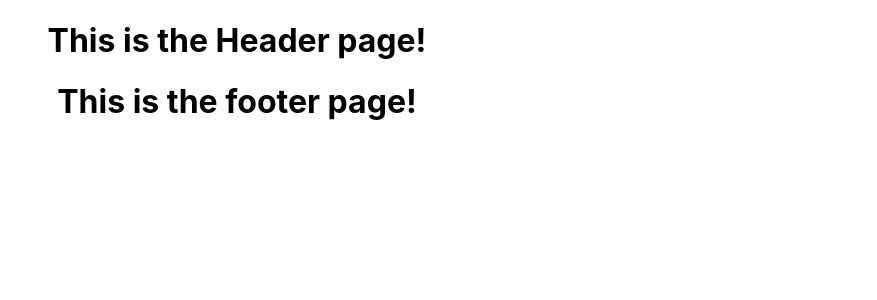
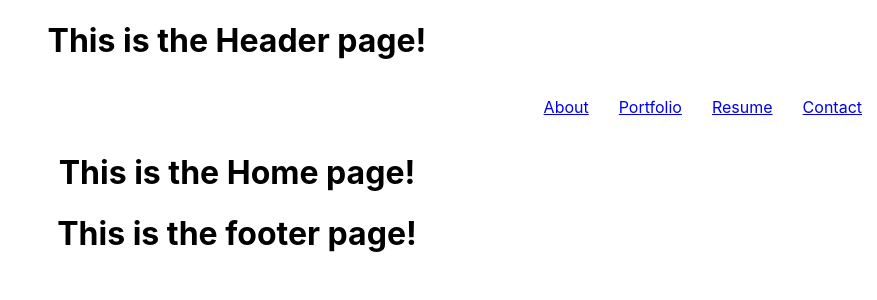
Before and after one commit to EFP18/React-Portfolio, a React (Create React App) app: page / in a window 1280 px wide. Shown: the top 300 px of the page, without its empty margins (403-1280 px from the left). Built offline with nearby package versions, Linux system fonts and the light colour scheme.

Commit message:
installed react-router-dom and added link for redirection, created navbar with some styling

```diff
--- a/src/App.css
+++ b/src/App.css
@@ -2,37 +2,12 @@
   text-align: center;
 }
 
-.App-logo {
-  height: 40vmin;
-  pointer-events: none;
+ul {
+  list-style-type: none;
+  display: flex;
+  justify-content: flex-end;
 }
 
-@media (prefers-reduced-motion: no-preference) {
-  .App-logo {
-    animation: App-logo-spin infinite 20s linear;
-  }
+li {
+  margin: 15px;
 }
-
-.App-header {
-  background-color: #282c34;
-  min-height: 100vh;
-  display: flex;
-  flex-direction: column;
-  align-items: center;
-  justify-content: center;
-  font-size: calc(10px + 2vmin);
-  color: white;
-}
-
-.App-link {
-  color: #61dafb;
-}
-
-@keyframes App-logo-spin {
-  from {
-    transform: rotate(0deg);
-  }
-  to {
-    transform: rotate(360deg);
-  }
-}
--- a/src/App.js
+++ b/src/App.js
@@ -5,14 +5,26 @@ import Header from './components/Header';
 import Home from './components/Home';
 import Portfolio from './components/Portfolio';
 import Resume from './components/Resume';
+import { BrowserRouter, Routes, Route } from 'react-router-dom';
 
 function App() {
   return (
-    <div className="App">
-      <Header></Header>
+    <div className="App" >
+      {/* anything between the browserrouter tag is react router dom functionality */}
+      <BrowserRouter>
+        <Header></Header>
+        {/* conditionally rendered routes */}
+          <Routes>
+            {/* when on localhost:3000 / route, only display the Home page */}
+            {/* endpoints */}
+            <Route path="/" element={<Home/>}/>
+            <Route path="/Portfolio" element={<Portfolio/>}/>
+            <Route path="/Resume" element={<Resume/>}/>
+            <Route path="/Contact" element={<Contact/>}/>
+          </Routes>
 
-      <Footer></Footer>
-
+        <Footer/>
+      </BrowserRouter>
     </div>
   );
 }
--- a/src/components/Header.js
+++ b/src/components/Header.js
@@ -1,4 +1,5 @@
 import React from 'react';
+import Nav from './Nav';
 
 function Header() {
   // All functional components must have a return method that contains JSX.
@@ -6,7 +7,7 @@ function Header() {
   return (
     <div className="container">
       <h1>This is the Header page!</h1>
-
+      <Nav></Nav>
     </div>
   );
 }
--- a/src/components/Nav.js
+++ b/src/components/Nav.js
@@ -1,12 +1,19 @@
 import React from 'react';
+import {Link} from 'react-router-dom';
 
 function Nav() {
   // All functional components must have a return method that contains JSX.
   // We return all the JSX inside a parent element with a className of "container".
   return (
     <div className="container">
-      <h1>This is the Nav page!</h1>
+      <ul>
+        {/* About leads to the / endpoint */}
+        <li><Link to = "/">About</Link> </li>
+        <li><Link to = "/Portfolio">Portfolio</Link> </li>
+        <li><Link to = "/Resume">Resume</Link> </li>
+        <li><Link to = "/Contact">Contact</Link> </li>
 
+      </ul>
     </div>
   );
 }
```
